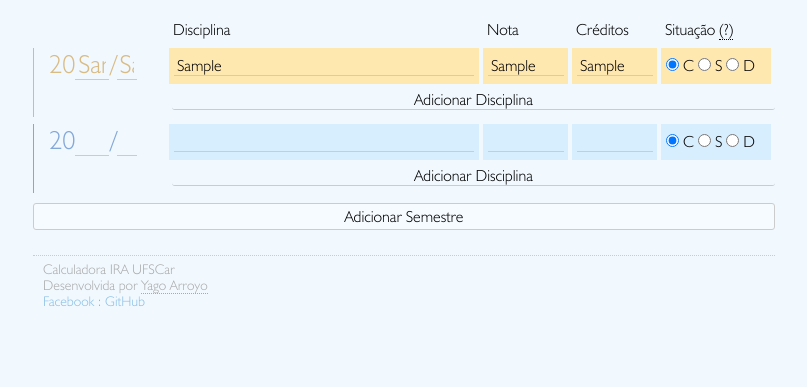
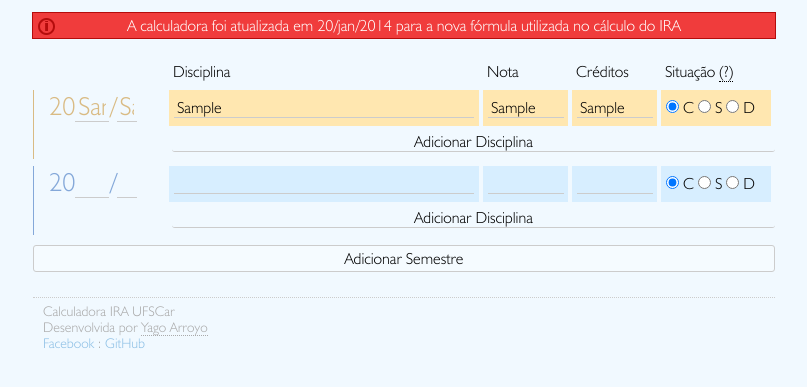
Before and after one commit to yagoag/calculadora-ira, a plain HTML site: page index.html in a window 1280 px wide. Both pictures are taken after typing "Sample", "Sample", "Sample", "Sample", "Sample" into the empty fields and a click on the button "Adicionar Semestre". Shown: the part 151-538 px from the top of the page, without its empty margins (236-1043 px from the left). Drawn offline with nearby package versions, Linux system fonts and the light colour scheme.

Commit message:
Atualização do cálculo e pequenas mudancas visuais

```diff
--- a/calculadora.js
+++ b/calculadora.js
@@ -7,17 +7,21 @@ set_num_sem = function(n, s) {
 }
 
 adicionar_disciplina = function(semestre) {
-	var conteudo = '<p><input id="disciplina-'+num+'" type="textbox" /></p>';
+	var conteudo = $('<p><input id="disciplina-'+num+'" type="textbox" /></p>').hide();
 	$("#semestre-"+semestre+" .disciplina").append(conteudo);
+	conteudo.show('normal');
 
-	conteudo = '<p><input id="nota-'+num+'" type="textbox" /></p>';
+	conteudo = $('<p><input id="nota-'+num+'" type="textbox" /></p>').hide();
 	$("#semestre-"+semestre+" .nota").append(conteudo);
+	conteudo.show('normal');
 
-	conteudo = '<p><input id="creditos-'+num+'" type="textbox" /></p>';
+	conteudo = $('<p><input id="creditos-'+num+'" type="textbox" /></p>').hide();
 	$("#semestre-"+semestre+" .creditos").append(conteudo);
+	conteudo.show('normal');
 
-	conteudo = '<p><input type="radio" name="situacao-'+num+'" value="cursados" checked /> C <input type="radio" name="situacao-'+num+'" value="suspensos" /> S <input type="radio" name="situacao-'+num+'" value="desistentes" /> D</p>';
+	conteudo = $('<p><input type="radio" name="situacao-'+num+'" value="cursados" checked /> C <input type="radio" name="situacao-'+num+'" value="suspensos" /> S <input type="radio" name="situacao-'+num+'" value="desistentes" /> D</p>').hide();
 	$("#semestre-"+semestre+" .situacao").append(conteudo);
+	conteudo.show('normal');
 
 	num++;
 }
@@ -29,8 +33,9 @@ adicionar_semestre = function() {
 	else
 		cor = 'b';
 
-	var conteudo = '<div id="semestre-'+sem+'" class="semestre sem-'+cor+'"><div class="nome-semestre">20<input type="textbox" class="ano sem-'+cor+'" />/<input type="textbox" class="sem sem-'+cor+'" /></div><div class="disciplina '+cor+'"></div><div class="nota '+cor+'"></div><div class="creditos '+cor+'"></div><div class="situacao '+cor+'"></div><br class="clear" /><p class="alinhamento-direita"><input value="Adicionar Disciplina" class="botao-nova-disciplina" type="button" onclick="adicionar_disciplina('+sem+')" /></p></div>';
+	var conteudo = $('<div id="semestre-'+sem+'" class="semestre sem-'+cor+'"><div class="nome-semestre">20<input type="textbox" class="ano sem-'+cor+'" />/<input type="textbox" class="sem sem-'+cor+'" /></div><div class="disciplina '+cor+'"></div><div class="nota '+cor+'"></div><div class="creditos '+cor+'"></div><div class="situacao '+cor+'"></div><br class="clear" /><p class="alinhamento-direita"><input value="Adicionar Disciplina" class="botao-nova-disciplina" type="button" onclick="adicionar_disciplina('+sem+')" /></p></div>').hide();
 	$("#calculadora").append(conteudo);
+	conteudo.show('normal');
 
 	adicionar_disciplina(sem);
 
@@ -77,7 +82,7 @@ calcula_ira = function() {
 
 		if (!isNaN(temp)) {
 			// Determina o valor final do IRA
-			var ira = (ncc / ci) * (2 - 2 * cd / ci + cs / ci) * 1000;
+			var ira = (ncc / ci) * (2 - (2 * cd / ci + cs / ci)) * 1000;
 			ira = Math.round(ira);
 
 			// Mostra o IRA na input
--- a/index.html
+++ b/index.html
@@ -10,6 +10,10 @@
 	<div id="titulo">Calculadora IRA</div>
 	Seu IRA: <input id="ira" type="textbox" value="20000" disabled />
 	<input value="Calcular IRA" id="botao-calcula-ira" type="button" onclick="calcula_ira()" />
+</div>
+
+<div id="aviso">
+	A calculadora foi atualizada em 20/jan/2014 para a nova fórmula utilizada no cálculo do IRA
 </div>
 
 <div id="calculadora">
--- a/style.css
+++ b/style.css
@@ -17,6 +17,12 @@
 body {
 	background: #f1f9ff;
 	text-align: center;
+}
+
+input[type=textbox] {
+	background: #eee;
+	border: 1px solid #ccc;
+	padding: 3px 10px;
 }
 
 input[type=button] {
@@ -66,6 +72,15 @@ input[type=button]:hover {
 #calculadora p {
 	height: 20px;
 	margin: 3px 0;
+}
+
+#aviso {
+	background: #f03c3c url('images/aviso.png') no-repeat;
+	color: #fff;
+	border: 1px solid #b40c0c;
+	padding: 3px 10px;
+	margin: 15px auto;
+	width: 722px;
 }
 
 .help {
```
Also changed, not shown: images/aviso.png (added).
